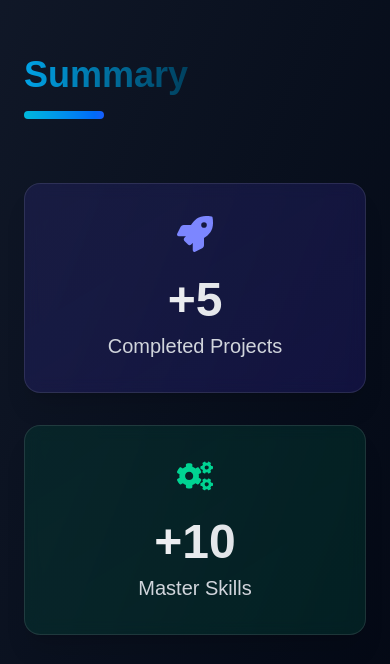
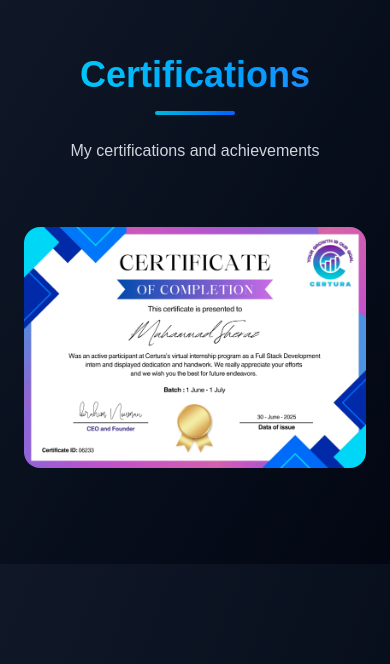
Before and after one commit to muhammadsherazsandila/portfolio, a Next.js app: page / in a window 390 px wide. Shown: the part 6159-6823 px from the top of the page. Built offline with nearby package versions, Linux system fonts and the light colour scheme.

Commit message:
Adding Certificate

```diff
--- /dev/null
+++ b/app/components/Certifications.tsx
@@ -0,0 +1,106 @@
+"use client";
+import React, { useState } from "react";
+import { motion, Variants } from "framer-motion";
+import Image from "next/image";
+import Heading from "./Heading";
+
+const containerVariants = {
+  hidden: { opacity: 0 },
+  visible: {
+    opacity: 1,
+    transition: {
+      staggerChildren: 0.2,
+    },
+  },
+};
+
+const itemVariants: Variants = {
+  hidden: { y: 50, opacity: 0 },
+  visible: {
+    y: 0,
+    opacity: 1,
+    transition: {
+      type: "spring",
+      stiffness: 120,
+      damping: 14,
+    },
+  },
+};
+
+const certificates = ["/certifications/certura.jpeg"];
+
+function Certifications() {
+  const [showModal, setShowModal] = useState(false);
+
+  return (
+    <>
+      <section
+        id="summary"
+        className="px-6 py-24 md:px-12 lg:px-24 bg-gradient-to-br from-gray-900 to-gray-950"
+      >
+        <div className="max-w-7xl mx-auto">
+          <motion.div
+            initial={{ opacity: 0, y: -20 }}
+            whileInView={{ opacity: 1, y: 0 }}
+            viewport={{ once: true, margin: "-100px" }}
+            transition={{ duration: 0.6 }}
+            className="mb-16"
+          >
+            <Heading
+              title="Certifications"
+              description="My certifications and achievements"
+            />
+          </motion.div>
+
+          <motion.div
+            variants={containerVariants}
+            initial="hidden"
+            whileInView="visible"
+            viewport={{ once: true, margin: "-100px" }}
+            className="grid grid-cols-1 md:grid-cols-3 gap-8"
+          >
+            {certificates.map((img, index) => (
+              <img
+                key={index}
+                src={img}
+                alt={`Certificate ${index + 1}`}
+                className="w-full h-full object-cover rounded-2xl"
+                onClick={() => setShowModal(true)}
+              />
+            ))}
+          </motion.div>
+        </div>
+      </section>
+
+      {/* creating model to show certificate Image bigger */}
+      <motion.div
+        initial={{ opacity: 0 }}
+        animate={{ opacity: showModal ? 1 : 0 }}
+        exit={{ opacity: 0 }}
+        transition={{ duration: 0.3 }}
+        onClick={() => setShowModal(false)}
+        className={`fixed inset-0 p-4 bg-transparent bg-opacity-50 items-center justify-center z-50 ${
+          showModal ? "flex" : "hidden"
+        }`}
+      >
+        <div className="bg-white p-4 rounded-lg shadow-lg max-w-3xl w-full">
+          <Image
+            src="/certifications/certura.jpeg"
+            alt="Certificate"
+            width={800}
+            height={600}
+            className="w-full h-auto rounded-lg"
+          />
+          <button
+            className="mt-4 px-4 py-2 bg-gray-800 text-white rounded-lg hover:bg-gray-700"
+            onClick={() => setShowModal(false)}
+          >
+            Close
+          </button>
+        </div>
+      </motion.div>
+    </>
+  );
+}
+
+export default Certifications;
--- /dev/null
+++ b/app/components/Heading.tsx
@@ -0,0 +1,28 @@
+import React from "react";
+import { motion } from "framer-motion";
+
+function Heading({
+  title,
+  description,
+}: {
+  title?: string;
+  description?: string;
+}) {
+  return (
+    <motion.div
+      initial={{ opacity: 0, y: -20 }}
+      whileInView={{ opacity: 1, y: 0 }}
+      viewport={{ once: true, margin: "-100px" }}
+      transition={{ duration: 0.6 }}
+      className="mb-16 text-center"
+    >
+      <h1 className="text-4xl md:text-5xl font-bold bg-clip-text text-transparent bg-gradient-to-r from-cyan-400 to-blue-500">
+        {title}
+      </h1>
+      <div className="h-1 w-20 mt-4 bg-gradient-to-r from-cyan-500 to-blue-600 rounded-full mx-auto"></div>
+      <p className="mt-6 text-gray-300 max-w-2xl mx-auto">{description}</p>
+    </motion.div>
+  );
+}
+
+export default Heading;
--- a/app/components/Projects.tsx
+++ b/app/components/Projects.tsx
@@ -14,7 +14,7 @@
 import "swiper/css/pagination";
 import "swiper/css/effect-coverflow";
 import { translater, translaterUpDown } from "../animation/Animation";
-import { pre } from "framer-motion/client";
+import Heading from "./Heading";
 
 const projects = [
   {
@@ -92,22 +92,10 @@
       className="px-6 py-24 md:px-12 lg:px-24 bg-gradient-to-br from-gray-900 to-gray-950"
     >
       <div className="max-w-7xl mx-auto">
-        <motion.div
-          initial={{ opacity: 0, y: -20 }}
-          whileInView={{ opacity: 1, y: 0 }}
-          viewport={{ once: true, margin: "-100px" }}
-          transition={{ duration: 0.6 }}
-          className="mb-16 text-center"
-        >
-          <h1 className="text-4xl md:text-5xl font-bold bg-clip-text text-transparent bg-gradient-to-r from-cyan-400 to-blue-500">
-            My Projects
-          </h1>
-          <div className="h-1 w-20 mt-4 bg-gradient-to-r from-cyan-500 to-blue-600 rounded-full mx-auto"></div>
-          <p className="mt-6 text-gray-300 max-w-2xl mx-auto">
-            Explore my latest web development projects. Each one is crafted with
-            modern technologies and best practices.
-          </p>
-        </motion.div>
+        <Heading
+          title="My Projects"
+          description="Explore my latest web development projects. Each one is crafted with modern technologies and best practices."
+        />
 
         <motion.div
           variants={translaterUpDown(0, 100, 0)}
--- a/app/components/Summary.tsx
+++ b/app/components/Summary.tsx
@@ -61,10 +61,10 @@
           transition={{ duration: 0.6 }}
           className="mb-16"
         >
-          <h1 className="text-4xl md:text-5xl font-bold bg-clip-text text-transparent bg-gradient-to-r from-[#00a3e7] to-black">
+          <h1 className="text-4xl md:text-5xl font-bold bg-clip-text text-transparent bg-gradient-to-r from-[#00a3e7] to-black text-center">
             Summary
           </h1>
-          <div className="h-2 w-20 mt-4 bg-gradient-to-r from-cyan-500 to-blue-600 rounded-full"></div>
+          <div className="h-2 w-20 mt-4 bg-gradient-to-r from-cyan-500 to-blue-600 rounded-full mx-auto"></div>
         </motion.div>
 
         <motion.div
--- a/app/pages/Home.tsx
+++ b/app/pages/Home.tsx
@@ -1,10 +1,11 @@
-import React from 'react'
-import Hero from '../components/Hero'
-import About from '../components/About'
-import Skills from '../components/Skills'
-import Projects from '../components/Projects'
-import Footer from '../components/Footer'
-import Summary from '../components/Summary'
+import React from "react";
+import Hero from "../components/Hero";
+import About from "../components/About";
+import Skills from "../components/Skills";
+import Projects from "../components/Projects";
+import Footer from "../components/Footer";
+import Summary from "../components/Summary";
+import Certifications from "../components/Certifications";
 
 function Home() {
   return (
@@ -13,10 +14,11 @@
       <About />
       <Skills />
       <Projects />
+      <Certifications />
       <Summary />
       <Footer />
     </>
-    )
+  );
 }
 
-export default Home
+export default Home;
```
Also changed, not shown: public/certifications/certura.jpeg (added). Lines whose indentation alone changed are shown as unchanged.
